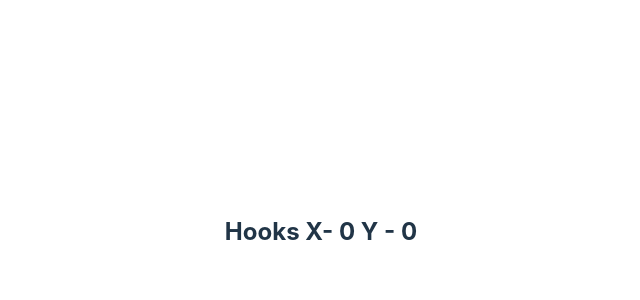
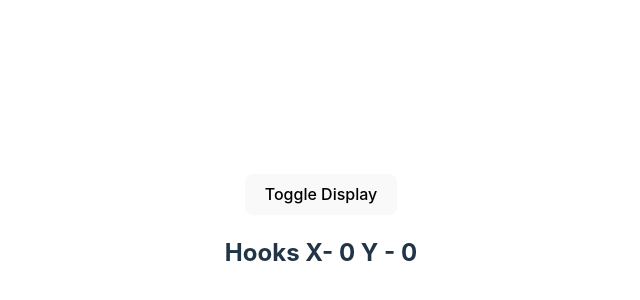
Before and after one commit to muyiwadosunmu/React_Functional_Components, a React (Vite) app: page / in a window 1280 px wide. Shown: the part 168-468 px from the top of the page, without its empty margins (319-959 px from the left). Built offline with nearby package versions, Linux system fonts and the light colour scheme.

Commit message:
useEffect eith cleanup by returning a functioninside the anonymous function in the useEffect

```diff
--- a/src/App.jsx
+++ b/src/App.jsx
@@ -3,14 +3,14 @@
 import viteLogo from "/vite.svg";
 import "./App.css";
 import ClassMouse from "./ClassComponents/ClassMouse";
-import FuncMouse from "./FuncComponents/FuncMouse";
+import MouseContainer from "./FuncComponents/MouseContainer";
 function App() {
   const [count, setCount] = useState(0);
 
   return (
     <div className="App">
       {/* <ClassMouse /> */}
-      <FuncMouse />
+      <MouseContainer />
     </div>
   );
 }
--- a/src/ClassComponents/ClassMouse.jsx
+++ b/src/ClassComponents/ClassMouse.jsx
@@ -17,6 +17,10 @@
   componentDidMount() {
     window.addEventListener("mousemove", this.logMousePosition);
   }
+
+  componentWillUnmount() {
+    window.removeEventListener("mousemove", this.logMousePosition);
+  }
   render() {
     return (
       <div>
--- a/src/FuncComponents/FuncMouse.jsx
+++ b/src/FuncComponents/FuncMouse.jsx
@@ -12,6 +12,11 @@
   useEffect(() => {
     console.log(`useEffect called`);
     window.addEventListener("mousemove", logMousePosition);
+
+    return () => {
+      console.log(`Component unmounting code`);
+      window.removeEventListener("mousemove", logMousePosition);
+    };
   }, []);
 
   return (
--- /dev/null
+++ b/src/FuncComponents/MouseContainer.jsx
@@ -0,0 +1,14 @@
+import React, { useState } from "react";
+import FuncMouse from "./FuncMouse";
+
+const MouseContainer = () => {
+  const [display, setDisplay] = useState(true);
+  return (
+    <div>
+      <button onClick={() => setDisplay(!display)}>Toggle Display</button>
+      {display && <FuncMouse />}
+    </div>
+  );
+};
+
+export default MouseContainer;
```
